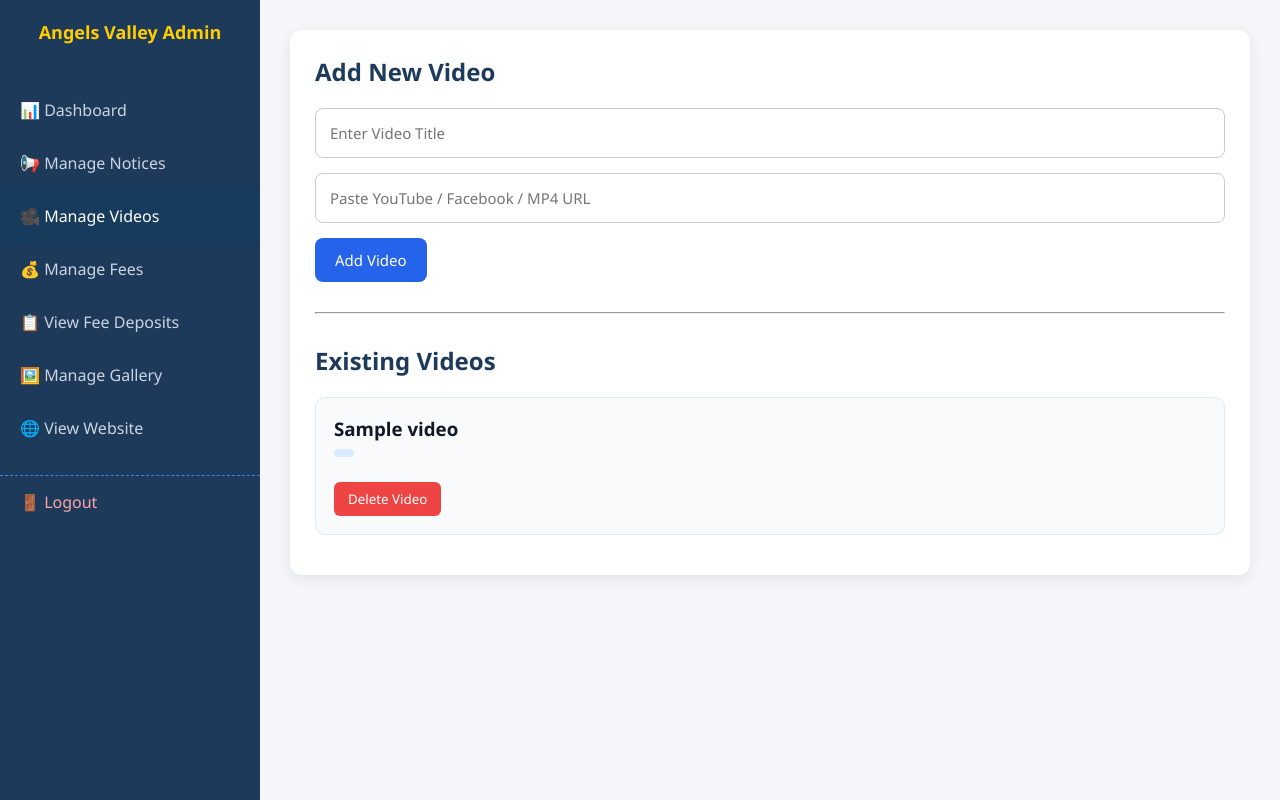
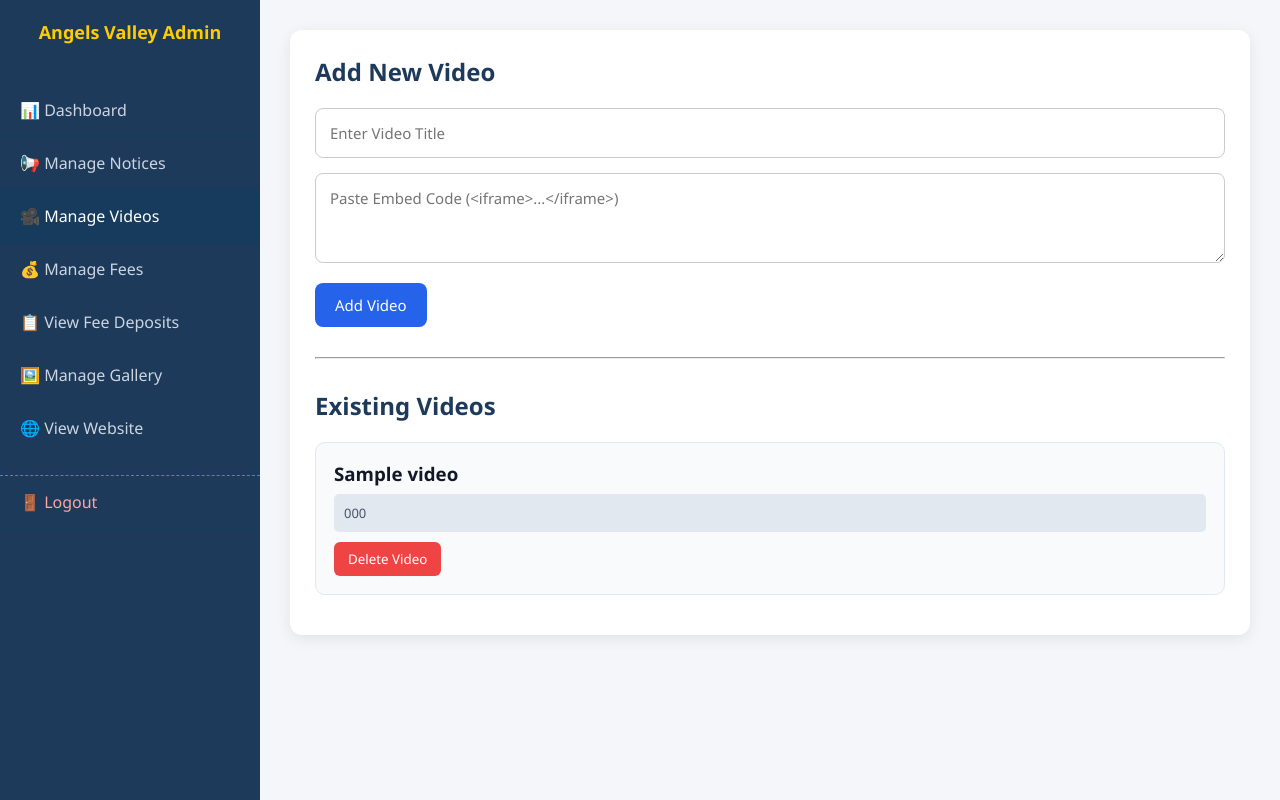
Before and after one commit to avpssuketi-dot/avpswebsite, a Flask app: page /admin/media/videos in a window 1280 px wide. Run offline with Flask 3, Linux system fonts and the light colour scheme; the visitor is signed in with stand-in values (Sample User, id 1); tables that the repository leaves empty hold one stand-in row (values such as "Sample post").

Commit message:
fix video system embed cleanup

```diff
--- a/templates/admin/videos.html
+++ b/templates/admin/videos.html
@@ -4,162 +4,30 @@
     <meta charset="UTF-8">
     <meta name="viewport" content="width=device-width, initial-scale=1.0">
     <title>Manage Videos - Angels Valley</title>
-
     <style>
-
-        *{
-            margin:0;
-            padding:0;
-            box-sizing:border-box;
-            font-family:'Segoe UI',Tahoma,sans-serif;
-        }
-
-        body{
-            display:flex;
-            min-height:100vh;
-            background:#f4f6f9;
-        }
-
-        /* Sidebar */
-        .sidebar{
-            width:260px;
-            background:#1e3a5a;
-            color:white;
-            height:100vh;
-            position:fixed;
-            overflow-y:auto;
-        }
-
-        .sidebar h2{
-            padding:20px;
-            font-size:18px;
-            color:#ffcc00;
-            text-align:center;
-        }
-
-        .sidebar a{
-            display:block;
-            color:#cbd5e1;
-            padding:15px 20px;
-            text-decoration:none;
-            border-bottom:1px solid #163b5d;
-            transition:0.3s;
-        }
-
-        .sidebar a:hover,
-        .sidebar a.active{
-            background:#163b5d;
-            color:white;
-        }
-
-        /* Main */
-        .main-content{
-            margin-left:260px;
-            width:calc(100% - 260px);
-            padding:30px;
-        }
-
-        .card{
-            background:white;
-            padding:25px;
-            border-radius:12px;
-            box-shadow:0 4px 15px rgba(0,0,0,0.08);
-        }
-
-        h2{
-            margin-bottom:20px;
-            color:#1e3a5a;
-        }
-
-        .form-control{
-            width:100%;
-            padding:14px;
-            margin-bottom:15px;
-            border:1px solid #ccc;
-            border-radius:8px;
-            font-size:15px;
-        }
-
-        .btn{
-            padding:12px 20px;
-            background:#2563eb;
-            color:white;
-            border:none;
-            border-radius:8px;
-            cursor:pointer;
-            font-size:15px;
-        }
-
-        .btn:hover{
-            background:#1d4ed8;
-        }
-
-        .video-item{
-            background:#f8fafc;
-            padding:18px;
-            border-radius:10px;
-            margin-bottom:15px;
-            border:1px solid #e2e8f0;
-        }
-
-        .video-item h3{
-            margin-bottom:8px;
-            color:#111827;
-        }
-
-        .video-url{
-            font-size:14px;
-            color:#2563eb;
-            word-break:break-all;
-            margin-bottom:10px;
-        }
-
-        .badge{
-            display:inline-block;
-            padding:4px 10px;
-            border-radius:20px;
-            font-size:12px;
-            margin-bottom:10px;
-            background:#dbeafe;
-            color:#1d4ed8;
-        }
-
-        .delete-btn{
-            background:#ef4444;
-            color:white;
-            border:none;
-            padding:8px 14px;
-            border-radius:6px;
-            cursor:pointer;
-        }
-
-        .delete-btn:hover{
-            background:#dc2626;
-        }
-
-        @media(max-width:768px){
-
-            .sidebar{
-                width:100%;
-                height:auto;
-                position:relative;
-            }
-
-            .main-content{
-                margin-left:0;
-                width:100%;
-                padding:15px;
-            }
-        }
-
+        * { margin:0; padding:0; box-sizing:border-box; font-family:'Segoe UI',Tahoma,sans-serif; }
+        body { display:flex; min-height:100vh; background:#f4f6f9; }
+        .sidebar { width:260px; background:#1e3a5a; color:white; height:100vh; position:fixed; overflow-y:auto; }
+        .sidebar h2 { padding:20px; font-size:18px; color:#ffcc00; text-align:center; }
+        .sidebar a { display:block; color:#cbd5e1; padding:15px 20px; text-decoration:none; border-bottom:1px solid #163b5d; transition:0.3s; }
+        .sidebar a:hover, .sidebar a.active { background:#163b5d; color:white; }
+        .main-content { margin-left:260px; width:calc(100% - 260px); padding:30px; }
+        .card { background:white; padding:25px; border-radius:12px; box-shadow:0 4px 15px rgba(0,0,0,0.08); }
+        h2 { margin-bottom:20px; color:#1e3a5a; }
+        .form-control { width:100%; padding:14px; margin-bottom:15px; border:1px solid #ccc; border-radius:8px; font-size:15px; }
+        .btn { padding:12px 20px; background:#2563eb; color:white; border:none; border-radius:8px; cursor:pointer; font-size:15px; }
+        .btn:hover { background:#1d4ed8; }
+        .video-item { background:#f8fafc; padding:18px; border-radius:10px; margin-bottom:15px; border:1px solid #e2e8f0; }
+        .video-item h3 { margin-bottom:8px; color:#111827; }
+        .video-embed { font-size:13px; color:#475569; background:#e2e8f0; padding:10px; border-radius:5px; margin-bottom:10px; word-break:break-all; }
+        .delete-btn { background:#ef4444; color:white; border:none; padding:8px 14px; border-radius:6px; cursor:pointer; }
+        @media(max-width:768px){ .sidebar { width:100%; height:auto; position:relative; } .main-content { margin-left:0; width:100%; padding:15px; } }
     </style>
 </head>
 <body>
 
 <div class="sidebar">
-
     <h2>Angels Valley Admin</h2>
-
     <a href="{{ url_for('admin_dashboard') }}">📊 Dashboard</a>
     <a href="{{ url_for('admin_notices') }}">📢 Manage Notices</a>
     <a href="{{ url_for('manage_videos') }}" class="active">🎥 Manage Videos</a>
@@ -167,77 +35,35 @@
     <a href="{{ url_for('view_deposits') }}">📋 View Fee Deposits</a>
     <a href="{{ url_for('admin_gallery') }}">🖼️ Manage Gallery</a>
     <a href="{{ url_for('home') }}">🌐 View Website</a>
-
-    <a href="{{ url_for('admin_logout') }}"
-       style="color:#fca5a5;margin-top:20px;border-top:1px dashed #3b82f6;">
-       🚪 Logout
-    </a>
-
+    <a href="{{ url_for('admin_logout') }}" style="color:#fca5a5;margin-top:20px;border-top:1px dashed #3b82f6;">🚪 Logout</a>
 </div>
 
 <div class="main-content">
-
     <div class="card">
-
         <h2>Add New Video</h2>
-
         <form action="{{ url_for('manage_videos') }}" method="POST">
-
-            <input type="text"
-                   name="title"
-                   class="form-control"
-                   placeholder="Enter Video Title"
-                   required>
-
-            <input type="text"
-                   name="video_url"
-                   class="form-control"
-                   placeholder="Paste YouTube / Facebook / MP4 URL"
-                   required>
-
-            <button type="submit" class="btn">
-                Add Video
-            </button>
-
+            <input type="text" name="title" class="form-control" placeholder="Enter Video Title" required>
+            <textarea name="embed_code" class="form-control" placeholder="Paste Embed Code (<iframe>...</iframe>)" rows="3" required></textarea>
+            <button type="submit" class="btn">Add Video</button>
         </form>
 
         <hr style="margin:30px 0;">
 
         <h2>Existing Videos</h2>
-
         {% for video in videos %}
-
         <div class="video-item">
-
             <h3>{{ video.title }}</h3>
-
-            <div class="badge">
-                {{ video.video_type|upper }}
+            <div class="video-embed">
+                {{ video.embed_code }}
             </div>
-
-            <div class="video-url">
-                {{ video.video_url }}
-            </div>
-
-            <form action="{{ url_for('delete_video', id=video.id) }}"
-                  method="POST">
-
-                <button type="submit" class="delete-btn">
-                    Delete Video
-                </button>
-
+            <form action="{{ url_for('delete_video', id=video.id) }}" method="POST">
+                <button type="submit" class="delete-btn">Delete Video</button>
             </form>
-
         </div>
-
         {% else %}
-
         <p>No videos added yet.</p>
-
         {% endfor %}
-
     </div>
-
 </div>
 
 </body>
```
